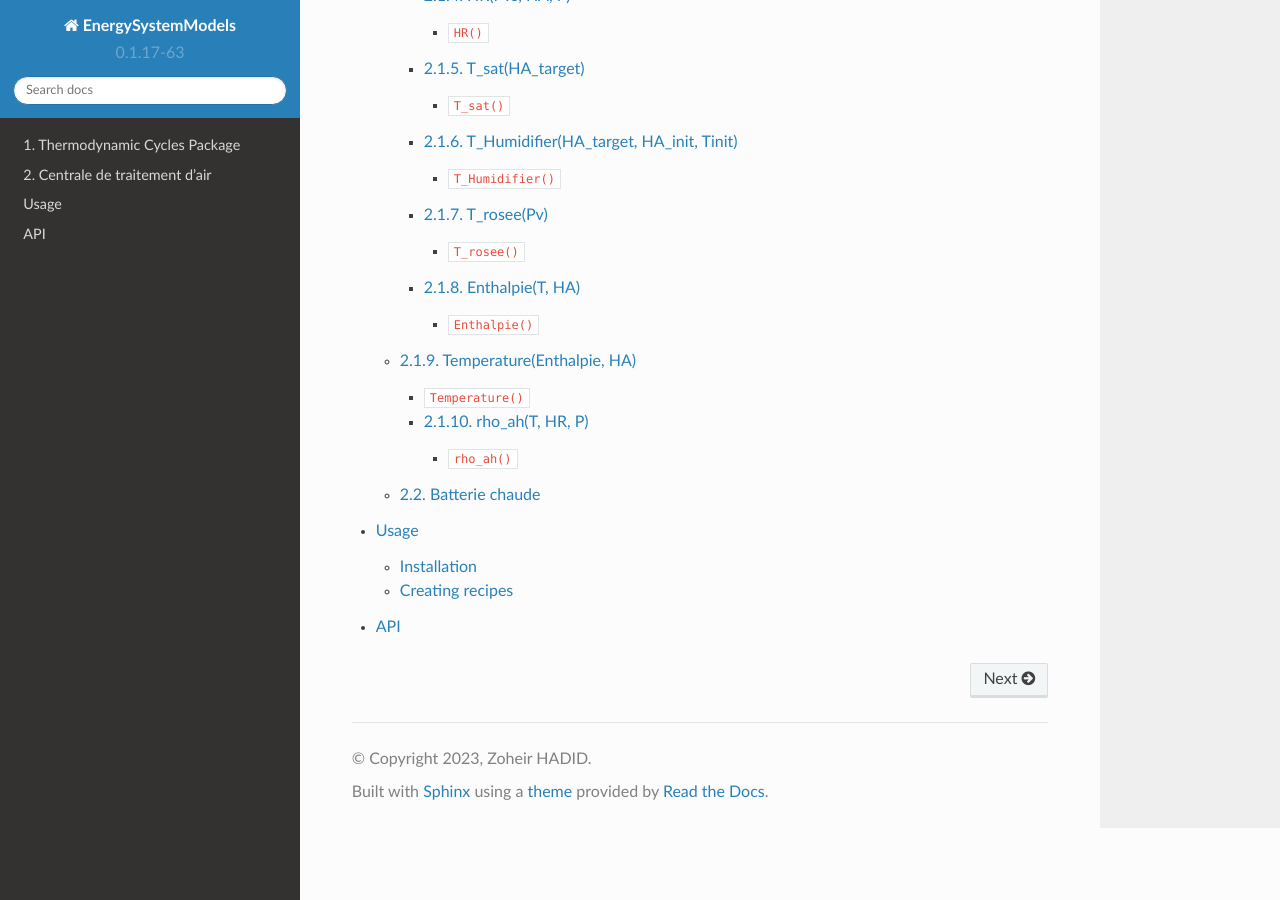
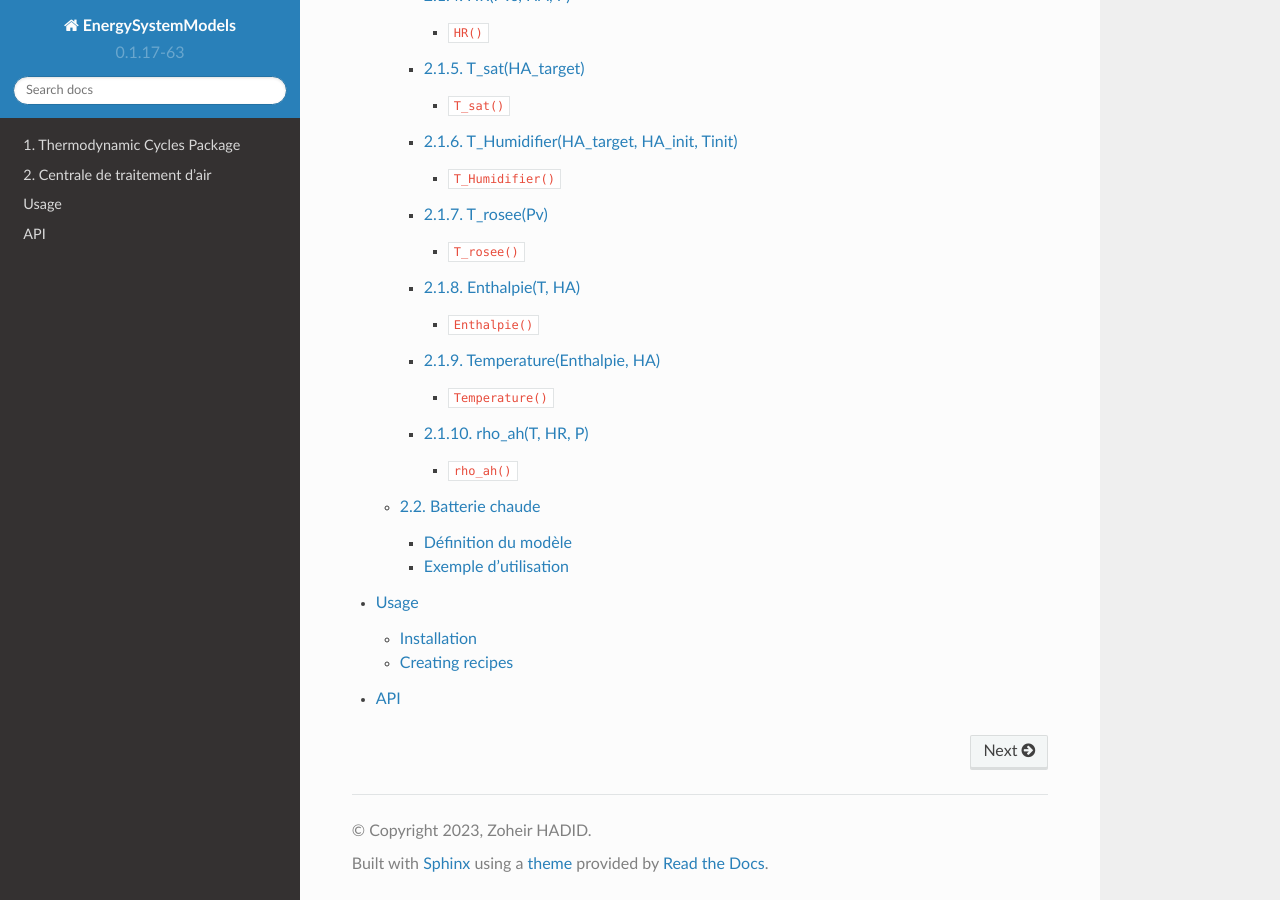
Before and after one commit to ZoheirHADID/EnergySystemModels-Tutorial, a Sphinx documentation site: the page built from docs/source/index.rst, in a window 1280 px wide and 900 px high, scrolled down 973 px. Built offline with Sphinx 7.4.7 and the Read the Docs theme 2.0.0, drawn with Linux system fonts in a browser that asks for light colours.

Commit message:
Update Traitement_d_air.rst

```diff
--- a/docs/source/Traitement_d_air.rst
+++ b/docs/source/Traitement_d_air.rst
@@ -292,7 +292,7 @@ Nomenclature des Variables
       Enthalpie = 1.006 \cdot T + \frac{HA}{1000} \cdot (2501 + 1.0805 \cdot T)
 
 2.1.9. Temperature(Enthalpie, HA)
---------------------------
+^^^^^^^^^^^^^^^^^^^^^^^^^^^^^^
 
 .. function:: Temperature(Enthalpie, HA)
 
@@ -348,6 +348,8 @@ Nomenclature des Variables
 
 2.2. Batterie chaude
 ---------------------
+Définition du modèle
+^^^^^^^^^^^^^^^^^^^^^^^^^^^^^^
 
 La méthode `calculate()` de la classe `Object` effectue un bilan thermique pour la batterie chaude en suivant ces étapes :
 
@@ -400,3 +402,6 @@ La méthode `calculate()` de la classe `Object` effectue un bilan thermique pour
       \text{Outlet.F\_kgs} = \text{m\_as} \times (1 + \frac{\text{Outlet.HA}}{1000})
 
 Ce processus de calcul reflète le bilan thermique effectué par la batterie chaude, permettant de comprendre comment l'air est chauffé et conditionné au sein de la CTA.
+
+Exemple d'utilisation
+^^^^^^^^^^^^^^^^^^^^^^^^^^^^^^
```
